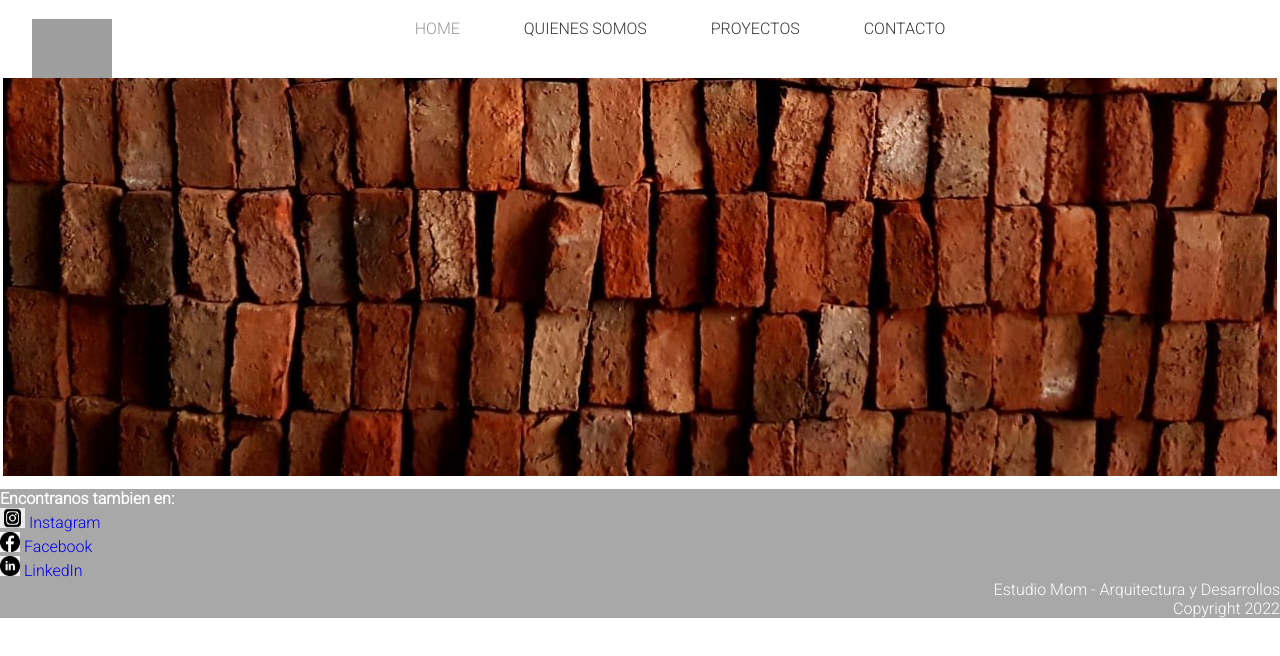
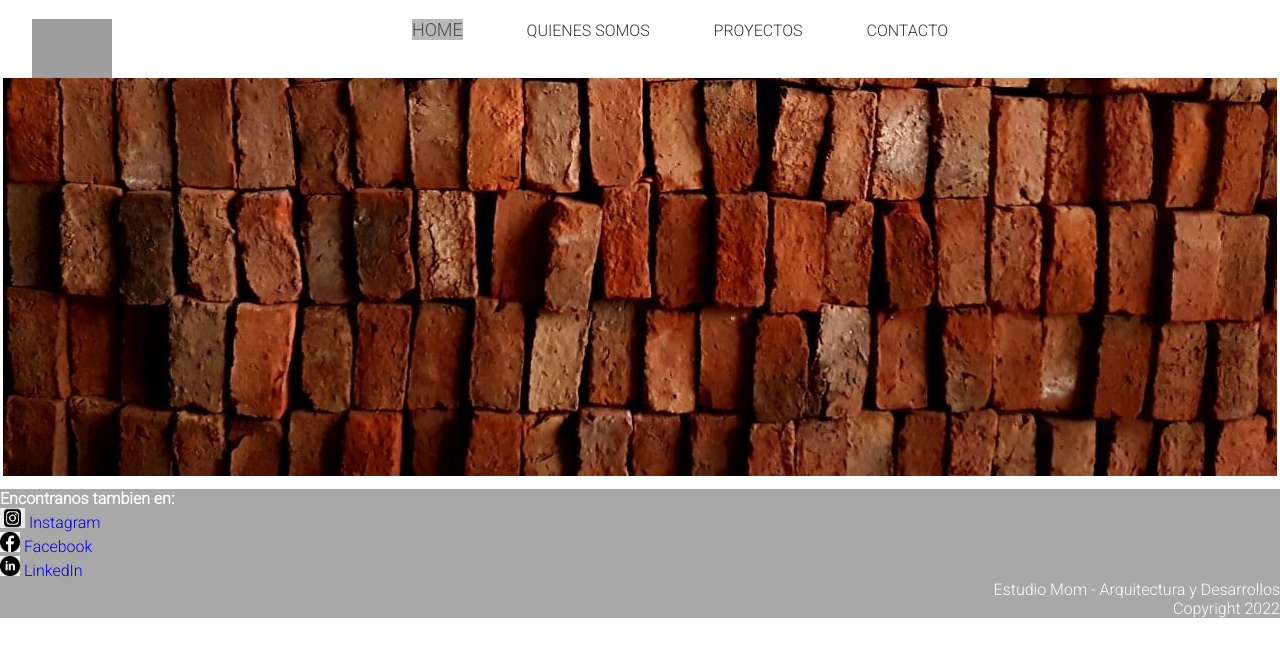
Before and after one commit to EmiliaTorino/Estudio-mom, a plain HTML site: page index.html in a window 1280 px wide. In both pictures the pointer is over the link "HOME". Drawn offline with Linux system fonts and the light colour scheme; grey boxes are pictures that could not be loaded.

Commit message:
Version con animaciones en index

```diff
--- a/styleindex.css
+++ b/styleindex.css
@@ -28,10 +28,14 @@ body{
     color: rgb(54, 54, 54);
     text-transform: uppercase;
     text-decoration: none;
+    font-size: 16px;
+    transition: all 1s;
 }
 
 #mom_menu li a:hover{
-    color: rgb(153, 153, 153);
+    font-size: 18px;
+    background-color: rgb(184, 184, 184);
+    color: rgb(73, 73, 73);
 }
 
 #imagen1{
@@ -121,3 +125,8 @@ footer{
         padding-bottom: 2%;
     }
 }
+
+/*.transform1{
+    transform: translateX(10px);
+    transform: scale(1.1, 1.1);
+}
--- a/stylequienesomos.css
+++ b/stylequienesomos.css
@@ -30,10 +30,14 @@ body{
     color: rgb(54, 54, 54);
     text-transform: uppercase;
     text-decoration: none;
+    font-size: 16px;
+    transition: all 1s;
 }
 
 #mom_menu li a:hover{
-    color: rgb(153, 153, 153);
+    font-size: 18px;
+    background-color: rgb(184, 184, 184);
+    color: rgb(73, 73, 73);
 }
 
 
```
Also changed, not shown: stylecontacto.css (added), styleproyectos.css (added).
